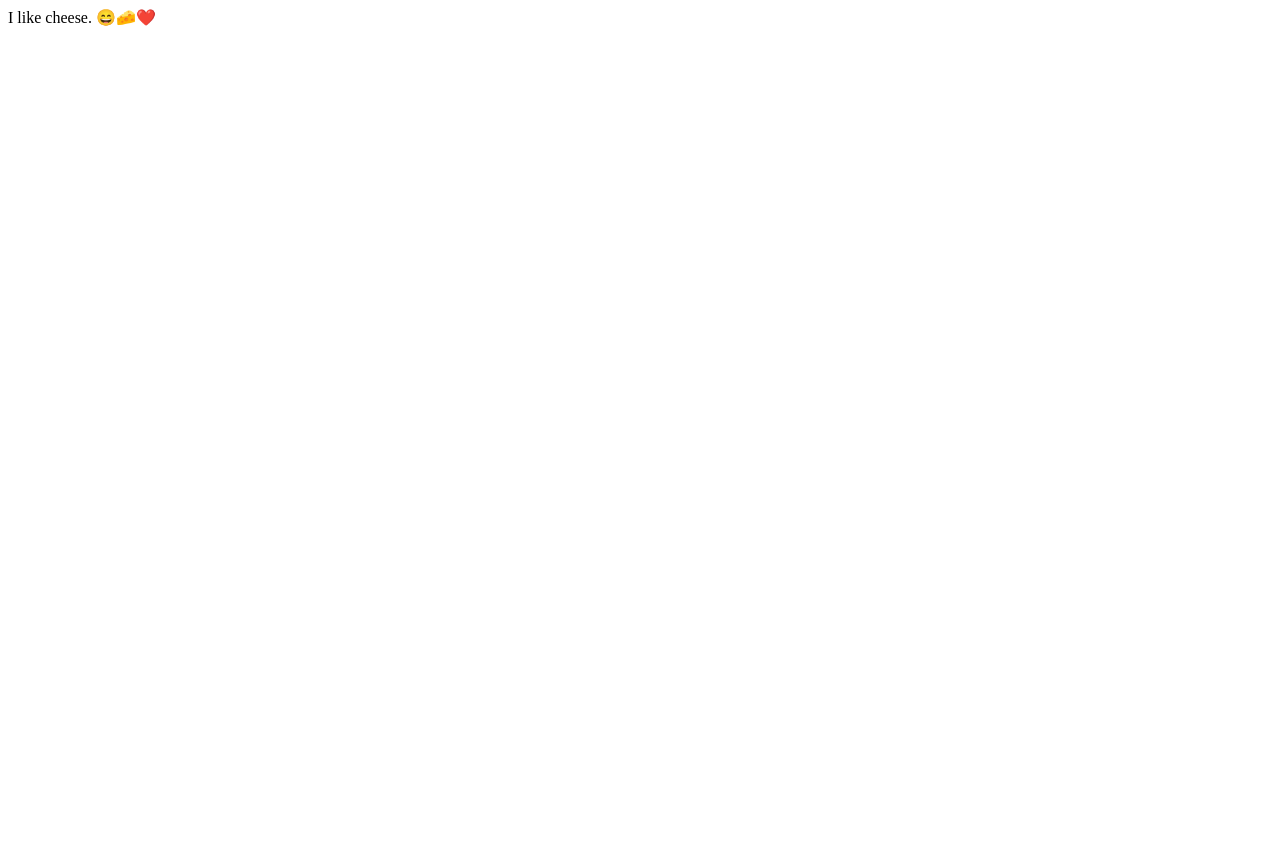
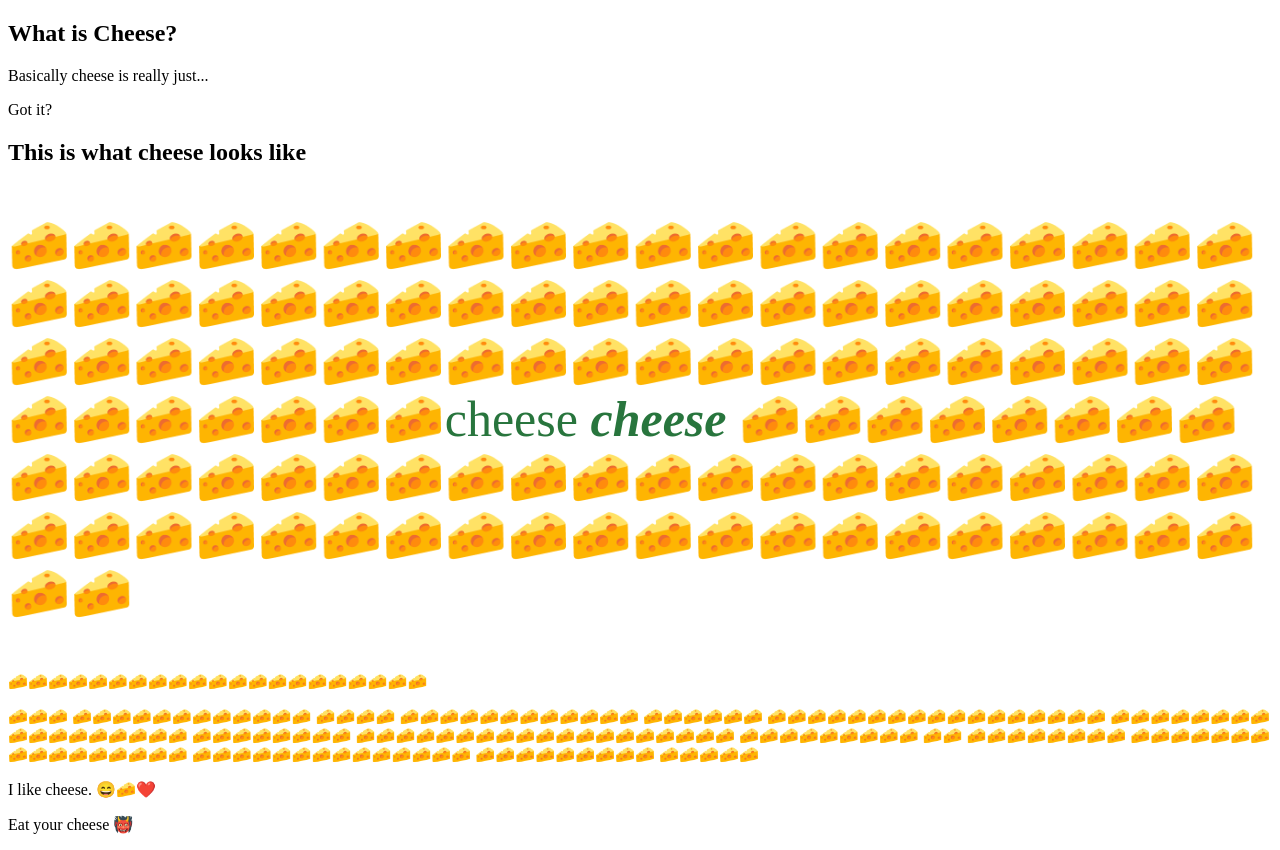
Before and after one commit to litzytafolla/programming2-sp2023, a plain HTML site: page starter-app/firstapp/templates/index.html in a window 1280 px wide. Before the commit the page ends 800 px from the top, so only its background shows below. Drawn offline with Linux system fonts and the light colour scheme.

Commit message:
update to cheese web

```diff
--- a/starter-app/firstapp/templates/index.html
+++ b/starter-app/firstapp/templates/index.html
@@ -5,10 +5,44 @@
 	<head>
 		<meta charset="UTF-8">
 		<title>
-			My First Website!
+			My First (cheese) Website!
 		</title>
 	</head>
 	<body>
+		<h2>What is Cheese? </h2>
+
+			<p>
+				Basically cheese is really just...
+			</p>
+			<p>
+				Got it?
+			</p>
+		<h2>This is what cheese looks like </h2>
+
+			<p style ="font-size: 50px; color: #28753d">
+				🧀🧀🧀🧀🧀🧀🧀🧀🧀🧀🧀🧀🧀🧀🧀🧀🧀🧀🧀🧀🧀🧀🧀🧀🧀🧀🧀🧀🧀🧀🧀🧀🧀🧀🧀🧀🧀🧀🧀🧀🧀🧀🧀🧀🧀🧀🧀🧀🧀🧀🧀🧀🧀🧀🧀🧀🧀🧀🧀🧀🧀🧀🧀🧀🧀🧀🧀cheese <b><i>cheese </i></b>🧀🧀🧀🧀🧀🧀🧀🧀🧀🧀🧀🧀🧀🧀🧀🧀🧀🧀🧀🧀🧀🧀🧀🧀🧀🧀🧀🧀🧀🧀🧀🧀🧀🧀🧀🧀🧀🧀🧀🧀🧀🧀🧀🧀🧀🧀🧀🧀🧀🧀
+				<p>
+					                        <p>
+					                         🧀🧀🧀🧀🧀🧀🧀🧀🧀🧀🧀🧀🧀🧀🧀🧀🧀🧀🧀🧀🧀
+					                        </p>
+					                         <p>
+					                    🧀🧀🧀         🧀🧀🧀🧀🧀🧀🧀🧀🧀🧀🧀🧀
+
+					                🧀🧀🧀🧀         🧀🧀🧀🧀🧀🧀🧀🧀🧀🧀🧀🧀
+					             🧀🧀🧀🧀🧀🧀       🧀🧀🧀🧀🧀🧀🧀🧀🧀🧀🧀🧀🧀🧀🧀🧀🧀
+					    	🧀🧀🧀🧀🧀🧀🧀🧀🧀🧀🧀🧀🧀🧀🧀🧀🧀       🧀🧀🧀🧀🧀🧀🧀🧀
+					    🧀🧀🧀🧀🧀🧀🧀🧀🧀🧀🧀🧀🧀🧀🧀🧀🧀🧀🧀    🧀🧀🧀🧀🧀🧀🧀🧀🧀
+					 🧀🧀    🧀🧀🧀🧀🧀🧀🧀🧀       🧀🧀🧀🧀🧀🧀🧀🧀🧀🧀🧀🧀🧀🧀🧀🧀
+				🧀🧀🧀🧀🧀🧀🧀🧀🧀🧀🧀🧀🧀🧀    🧀🧀🧀🧀🧀🧀🧀🧀🧀       🧀🧀🧀🧀🧀
+				</p>
+			</p>
+		<p>
 		I like cheese. 😄🧀❤️
+		</p>
+		<p>
+		Eat your cheese 👹
+		</p>
+
+
 	</body>
 </html>
```
